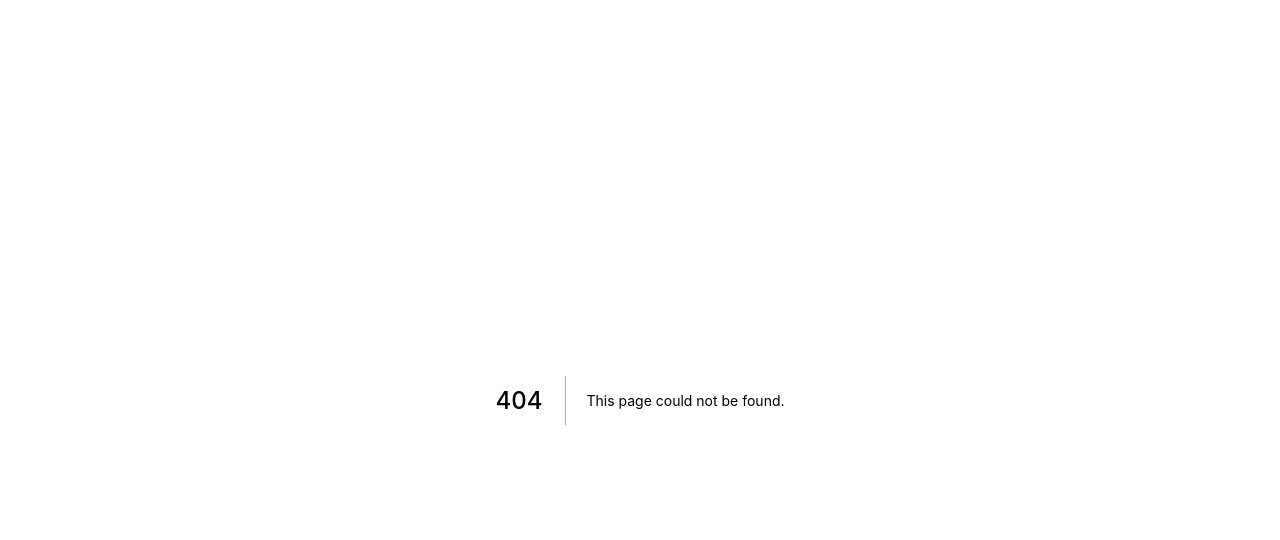
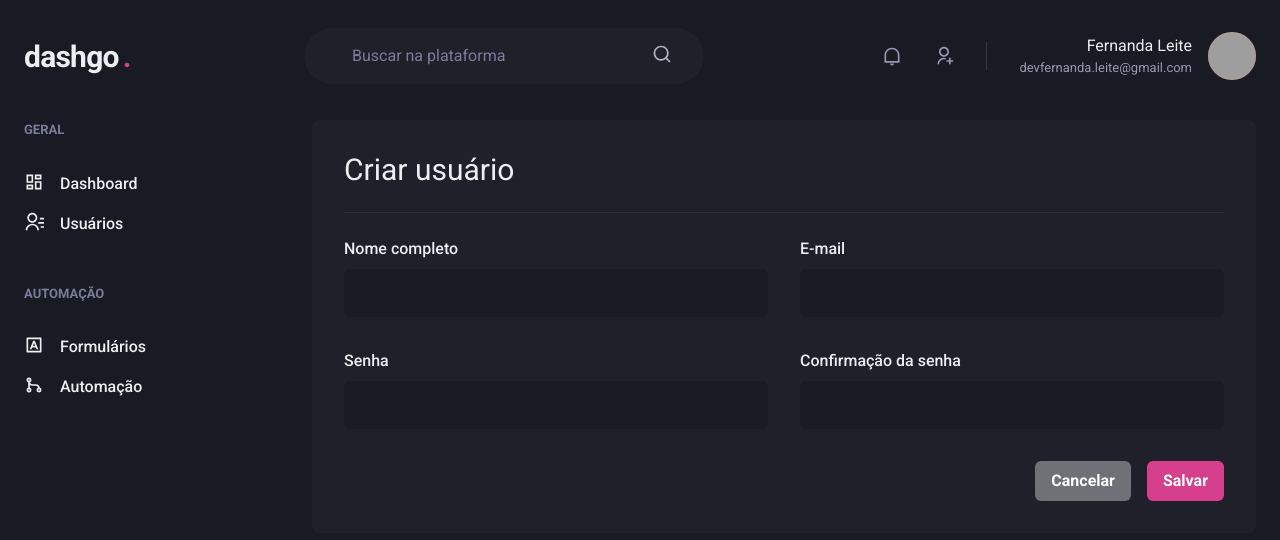
Before and after one commit to Fekleite/dashgo, a Next.js app: page /users/create in a window 1280 px wide. Before the commit this address had no page. Shown: the top 540 px of the page. Built offline with nearby package versions, Linux system fonts and the light colour scheme; grey boxes are pictures that could not be loaded.

Commit message:
feat: create form user page

```diff
--- /dev/null
+++ b/src/pages/users/create.tsx
@@ -0,0 +1,50 @@
+import { Box, Button, Divider, Flex, Heading, HStack, SimpleGrid, VStack } from '@chakra-ui/react'
+
+import { Header } from '../../components/Header';
+import { Sidebar } from '../../components/Sidebar';
+import { Input } from '../../components/Form/Input';
+
+export default function CreateUser() {
+  return (
+    <Box>
+       <Header />
+
+      <Flex w='100%' my='6' maxWidth={1480} mx='auto' px='6'>
+        <Sidebar />
+
+        <Box flex='1' borderRadius={8} bg='gray.800' p='8'>
+          <Heading size='lg' fontWeight='normal'>Criar usuário</Heading>
+
+          <Divider my='6' borderColor='gray.700' />
+
+          <VStack spacing='8'>
+            <SimpleGrid
+              minChildWidth='240px'
+              spacing='8'
+              w='100%'
+            >
+              <Input name='name' label='Nome completo' type='text' />
+              <Input name='email' label='E-mail' type='email' />
+            </SimpleGrid>
+
+            <SimpleGrid
+              minChildWidth='240px'
+              spacing='8'
+              w='100%'
+            >
+              <Input name='password' label='Senha' type='password' />
+              <Input name='password_confirmation' label='Confirmação da senha' type='password' />
+            </SimpleGrid>
+          </VStack>
+
+          <Flex mt='8' justify='flex-end'>
+            <HStack spacing='4'>
+              <Button colorScheme='whiteAlpha'>Cancelar</Button>
+              <Button colorScheme='pink'>Salvar</Button>
+            </HStack>
+          </Flex>
+        </Box>
+      </Flex>
+    </Box>
+  );
+}
```
